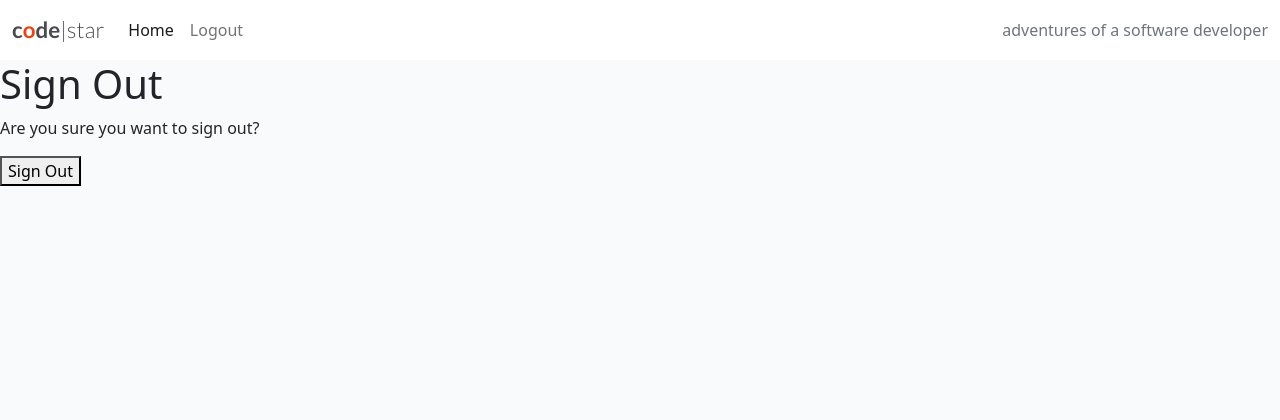
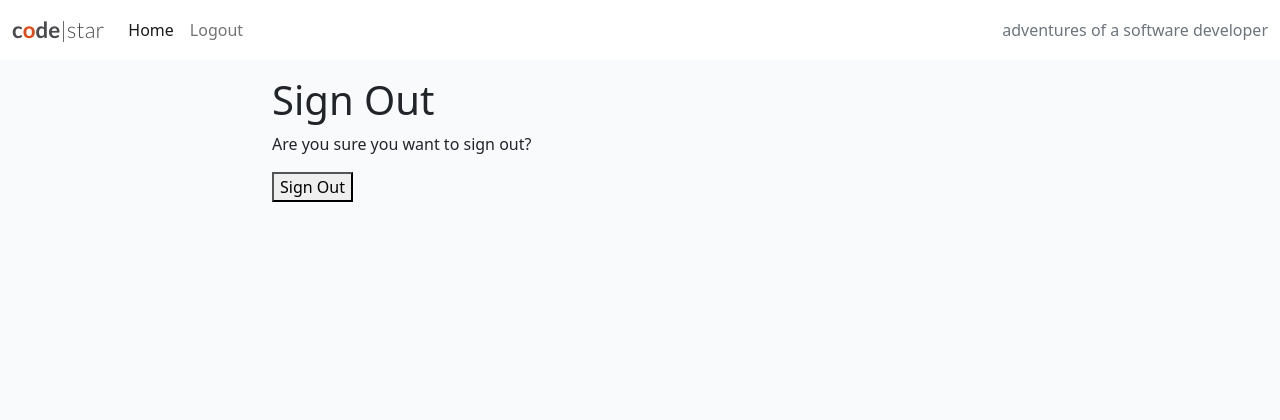
Before and after one commit to cornishcoder1/Django-blog-walkthrough-project, a Django app: page /accounts/logout/ in a window 1280 px wide. Shown: the top 420 px of the page. Run offline with Django 3.2, Linux system fonts and the light colour scheme; the visitor is signed in with stand-in values (Sample User, id 1).

Commit message:
add bootstrap classes to logout page

```diff
--- a/templates/account/logout.html
+++ b/templates/account/logout.html
@@ -5,6 +5,10 @@
 {% block head_title %}{% trans "Sign Out" %}{% endblock %}
 
 {% block content %}
+
+<div class="container">
+  <div class="row">
+    <div class="col-md-8 mt-3 offset-md-2">
       <h1>{% trans "Sign Out" %}</h1>
 
       <p>{% trans 'Are you sure you want to sign out?' %}</p>
@@ -16,6 +20,10 @@
         {% endif %}
         <button type="submit">{% trans 'Sign Out' %}</button>
       </form>
+    </div>
+  </div>
+</div>
+
 
 
 {% endblock %}
```
Lines whose indentation alone changed are shown as unchanged.
